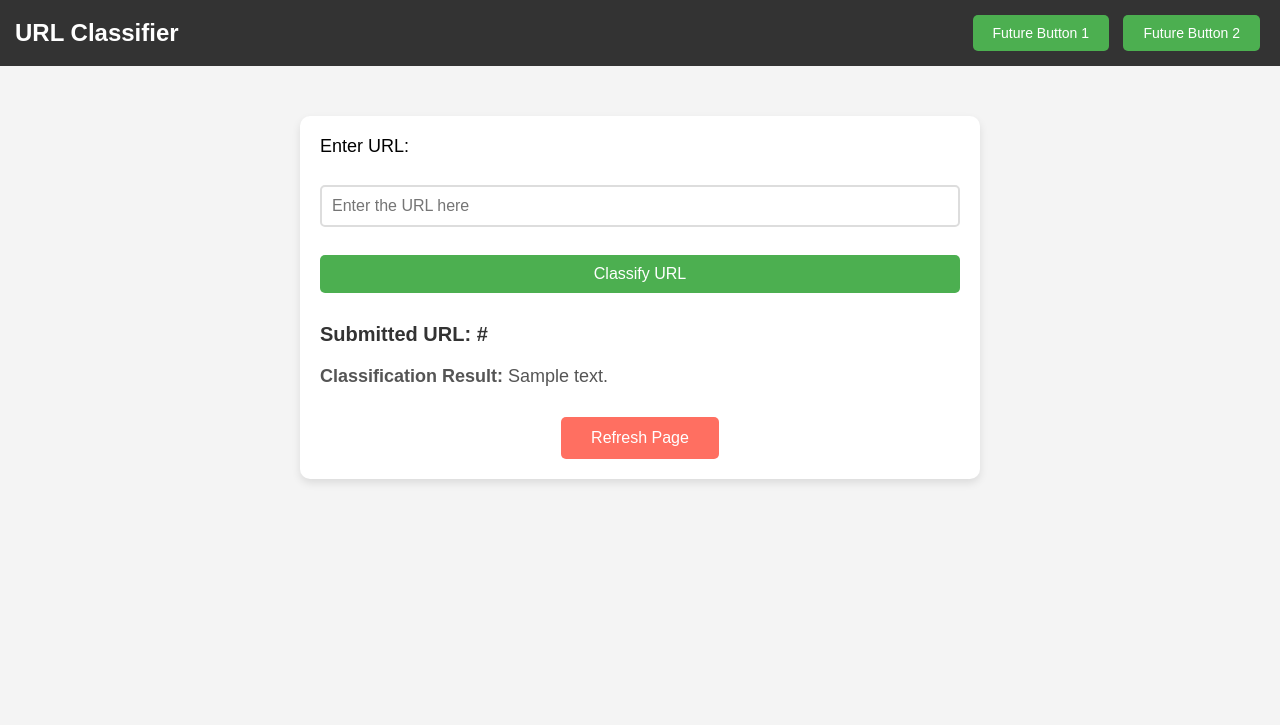
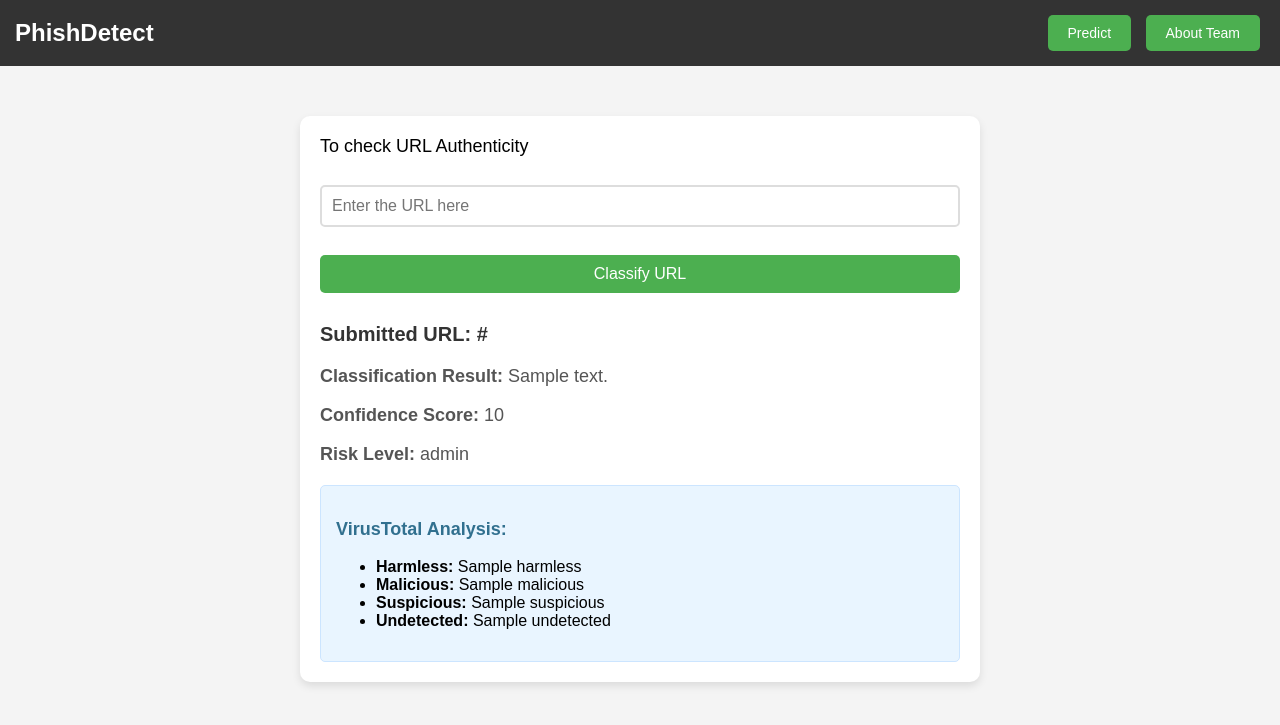
Before and after one commit to patil-rajat/phishDetect, a Flask app: template applicationFlask/templates/index.html in a window 1280 px wide. Shown: the top 725 px of the page. Run offline with Flask 3, Linux system fonts and the light colour scheme; the template is opened without the code that fills it: most values are stand-ins (such as "Sample title", 1, 10 or a date in 2020); parts of the project's set-up code (start-up, migrations or seed data) failed here and were passed over.

Commit message:
final commit

```diff
--- a/applicationFlask/app.py
+++ b/applicationFlask/app.py
@@ -2,43 +2,170 @@ from flask import Flask, request, render_template
 import pickle
 import numpy as np
 from feature_extraction import featureExtraction
+import json
+import requests
+import os
+import csv
+
 
 app = Flask(__name__)
+PORT = 8000
 
-PORT = 8000
+INSPECTED_URLS_FILE = './inspected_urls.csv'
 
 with open('./model/optimized_xgboost_model.pkl', 'rb') as file:
     model = pickle.load(file)
 
+
+# make use of gpt api for creating a bot.
+# @app.route('/safeBot', methods=['GET', 'POST'])
+
+# Load the API key from json
+def load_api_key(file_path="config.json"):
+    try:
+        with open(file_path, "r") as file:
+            config = json.load(file)
+            return config["API_KEY"]
+    except FileNotFoundError:
+        raise FileNotFoundError("The config file is missing.")
+    except KeyError:
+        raise KeyError("The API KEY is missing in the config file.")
+    except json.JSONDecodeError:
+        raise ValueError("The config file contains invalid JSON.")
+
+
+API_KEY = load_api_key()
+
+def query_virustotal(url):
+    ''' v1
+    try:
+        headers = {'x-apikey': API_KEY}
+        vt_url = "https://www.virustotal.com/api/v3/urls"
+
+        # Encode the URL to the required format
+        encoded_url = requests.utils.quote(url, safe='')
+        response = requests.get(f"{vt_url}/{encoded_url}", headers=headers)
+        vt_data = response.json()
+
+        # Extract relevant details
+        analysis_stats = vt_data.get('data', {}).get('attributes', {}).get('last_analysis_stats', {})
+        categories = vt_data.get('data', {}).get('attributes', {}).get('categories', {})
+        reputation = vt_data.get('data', {}).get('attributes', {}).get('reputation', 0)
+
+        return {
+            "analysis_stats": analysis_stats,
+            "categories": categories,
+            "reputation": reputation
+        }
+    except Exception as e:
+        return {"error": str(e)}
+    '''
+    try:
+        # VirusTotal API endpoints
+        vt_submit_url = "https://www.virustotal.com/api/v3/urls"
+        headers = {"x-apikey": API_KEY}
+
+        # Step 1: Submit the URL to VirusTotal
+        response = requests.post(vt_submit_url, headers=headers, data={"url": url})
+        if response.status_code != 200:
+            return {"error": f"Error submitting URL: {response.status_code}"}
+
+        analysis_id = response.json().get("data", {}).get("id")
+        if not analysis_id:
+            return {"error": "Failed to retrieve Analysis ID from VirusTotal."}
+
+        # Step 2: Retrieve the analysis results using the Analysis ID
+        analysis_url = f"https://www.virustotal.com/api/v3/analyses/{analysis_id}"
+        analysis_response = requests.get(analysis_url, headers=headers)
+        if analysis_response.status_code != 200:
+            return {"error": f"Error retrieving analysis: {analysis_response.status_code}"}
+
+        analysis_data = analysis_response.json()
+        # Extract relevant details
+        stats = analysis_data.get("data", {}).get("attributes", {}).get("stats", {})
+        categories = analysis_data.get("data", {}).get("attributes", {}).get("categories", {})
+        reputation = analysis_data.get("data", {}).get("attributes", {}).get("reputation", 0)
+
+        return {
+            "stats": stats,
+            "categories": categories,
+            "reputation": reputation,
+        }
+
+    except Exception as e:
+        return {"error": str(e)}
+
+
+# Function to store inspected URLs in a csv for future train
+def store_inspected_url(url, risk_level, classification):
+    file_exists = os.path.isfile(INSPECTED_URLS_FILE)
+    with open(INSPECTED_URLS_FILE, 'a', newline='') as file:
+        writer = csv.writer(file)
+        if not file_exists:
+            # Write headers if the file doesn't exist
+            writer.writerow(['URL', 'Risk Level', 'Classification'])
+        writer.writerow([url, risk_level, classification])
+
+
+# main landing page
 @app.route('/')
 def home():
     return render_template('index.html')
 
+# predict (on press of button)
 @app.route('/predict', methods=['POST'])
 def predict():
     if request.method == 'POST':
         url = request.form['url']
         try:
+            ''' STEP 1  : MODEL '''
             # extract features from the URL
             features = featureExtraction(url, label=None, output_file=None)
-
             # convert features to the proper format of the model
             input_features = np.array(features[1:-1]).reshape(1, -1)  # Exclude domain and label
-
             # prediction
             prediction = model.predict(input_features)[0]
-            result = "Phishing" if prediction == 1 else "Benign"
+            #result == classification
+            if prediction == 1:
+                classification = "Phishing"
+            else:
+                classification = "Benign"
 
-            # display the submitted URL and the prediction result to the .html
-            return render_template('index.html', prediction_text=f"The URL is classified as: {result}", submitted_url=url)
+            ''' STEP 2: VT '''
+            # Step 2: Query VirusTotal API for additional details
+            vt_result = query_virustotal(url)
+            if "error" in vt_result:
+                vt_analysis = {"details": "Unable to retrieve data from VirusTotal."}
+            else:
+                vt_analysis = {
+                    "stats": vt_result.get("analysis_stats"),
+                    "categories": vt_result.get("categories"),
+                    "reputation": vt_result.get("reputation")
+                }
 
+            ''' STEP 3: Combine & compare results '''
+            # Step 3: Combine results and determine risk level
+            if prediction == 1 and vt_result.get("reputation", 0) < 0:
+                risk_level = "High"
+            elif prediction == 1 or vt_result.get("reputation", 0) < 0:
+                risk_level = "Moderate"
+            else:
+                risk_level = "Low"
+
+            '''STEP 4 : Store in csv for future use '''
+            # print(vt_analysis)
+            # Step 5: Display results to the user
+            return render_template(
+                'index.html',
+                prediction_text=f"The URL is classified as: {classification}",
+                risk_level_text=f"Risk Level: {risk_level}",
+                vt_analysis=vt_analysis,
+                submitted_url=url
+            )
         except Exception as e:
             return render_template('index.html', prediction_text="Error processing the URL. Please try again.", submitted_url=url)
 
-# make use of gpt api for creating a bot.
-@app.route('/safeBot', methods=['GET', 'POST'])
-def bot():
-    pass
+
 
 if __name__ == '__main__':
     app.run(port=PORT, debug=True)
--- a/applicationFlask/static/index.css
+++ b/applicationFlask/static/index.css
@@ -112,6 +112,26 @@ body {
     display: block;
 }
 
+/* VT Analysis Section */
+.vt-analysis-container {
+    margin-top: 20px;
+    padding: 15px;
+    background-color: #e9f5ff;
+    border: 1px solid #cce5ff;
+    border-radius: 5px;
+}
+
+.vt-analysis-container h3 {
+    font-size: 18px;
+    color: #31708f;
+    font-weight: bold;
+}
+
+.vt-analysis-container p {
+    font-size: 16px;
+    color: #555;
+}
+
 /* Refresh Button Section */
 .refresh-container {
     margin-top: 30px;
--- a/applicationFlask/templates/index.html
+++ b/applicationFlask/templates/index.html
@@ -3,7 +3,7 @@
 <head>
     <meta charset="UTF-8">
     <meta name="viewport" content="width=device-width, initial-scale=1.0">
-    <title>URL Classification</title>
+    <title>PhishDetect</title>
     <link rel="stylesheet" href="{{ url_for('static', filename='index.css') }}">
 </head>
 <body>
@@ -11,11 +11,12 @@
     <!-- Navigation Bar -->
     <nav class="navbar">
         <div class="navbar-left">
-            <h1>URL Classifier</h1>
+            <h1>PhishDetect</h1>
         </div>
         <div class="navbar-right">
-            <button id="future-btn-1">Future Button 1</button>
-            <button id="future-btn-2">Future Button 2</button>
+            <!-- <button id="future-btn-1">VirusTotal</button> -->
+            <a href="{{ url_for('home') }}"><button id="future-btn-2">Predict</button></a>
+            <a href="{{ url_for('about') }}"><button id="future-btn-2">About Team</button></a>
         </div>
     </nav>
 
@@ -24,29 +25,46 @@
         <!-- URL Input Form -->
         <div class="input-container">
             <form method="POST" action="/predict">
-                <label for="url">Enter URL:</label><br>
+                <label for="url">To check URL Authenticity</label><br>
                 <input type="text" id="url" name="url" placeholder="Enter the URL here" required><br><br>
                 <button type="submit" id="classify-btn">Classify URL</button>
             </form>
         </div>
 
         <!-- Displaying the Classification Output -->
+        {% if prediction_text %}
         <div class="output-container">
-            {% if prediction_text %}
-                <h3><strong>Submitted URL:</strong> {{ submitted_url }}</h3>
-                <p><strong>Classification Result:</strong> {{ prediction_text }}</p>
-            {% endif %}
+            <!-- Display Submitted URL -->
+            <h3><strong>Submitted URL:</strong> {{ submitted_url }}</h3>
+
+            <!-- Display Model Prediction -->
+            <p><strong>Classification Result:</strong> {{ prediction_text }}</p>
+            <p><strong>Confidence Score:</strong> {{ confidence_score }}</p>
+            <p><strong>Risk Level:</strong> {{ risk_level_text }}</p>
+
+            <!-- VirusTotal Analysis Section -->
+            <div class="vt-analysis-container">
+                <h3>VirusTotal Analysis:</h3>
+                {% if vt_analysis %}
+                    <ul>
+                        <li><strong>Harmless:</strong> {{ vt_analysis.harmless }}</li>
+                        <li><strong>Malicious:</strong> {{ vt_analysis.malicious }}</li>
+                        <li><strong>Suspicious:</strong> {{ vt_analysis.suspicious }}</li>
+                        <li><strong>Undetected:</strong> {{ vt_analysis.undetected }}</li>
+                    </ul>
+                {% else %}
+                    <p>Unable to retrieve VirusTotal analysis for this URL.</p>
+                {% endif %}
+            </div>
+            <!-- Button to Classify Another URL
+            <div class="retry-container">
+                <a href="{{ url_for('home') }}">
+                    <button id="retry-btn">Classify Another URL</button>
+                </a>
+            </div> -->
         </div>
+        {% endif %}
 
-        <!-- Refresh Button -->
-        <div class="refresh-container">
-            <form method="GET" action="/">
-                <button type="submit" id="refresh-btn">Refresh Page</button>
-            </form>
-        </div>
     </div>
-
-
-
 </body>
 </html>
```
Also changed, not shown: applicationFlask/inspected_urls.csv (added, +7 -0 lines), applicationFlask/static/about.css (added, +60 -0 lines), applicationFlask/templates/about.html (added, +50 -0 lines), applicationFlask/two.py (added, +192 -0 lines), applicationFlask/static/images/p1r.jpg (added), applicationFlask/static/images/p2a.jpg (added), applicationFlask/templates/virusTot.html (added).
